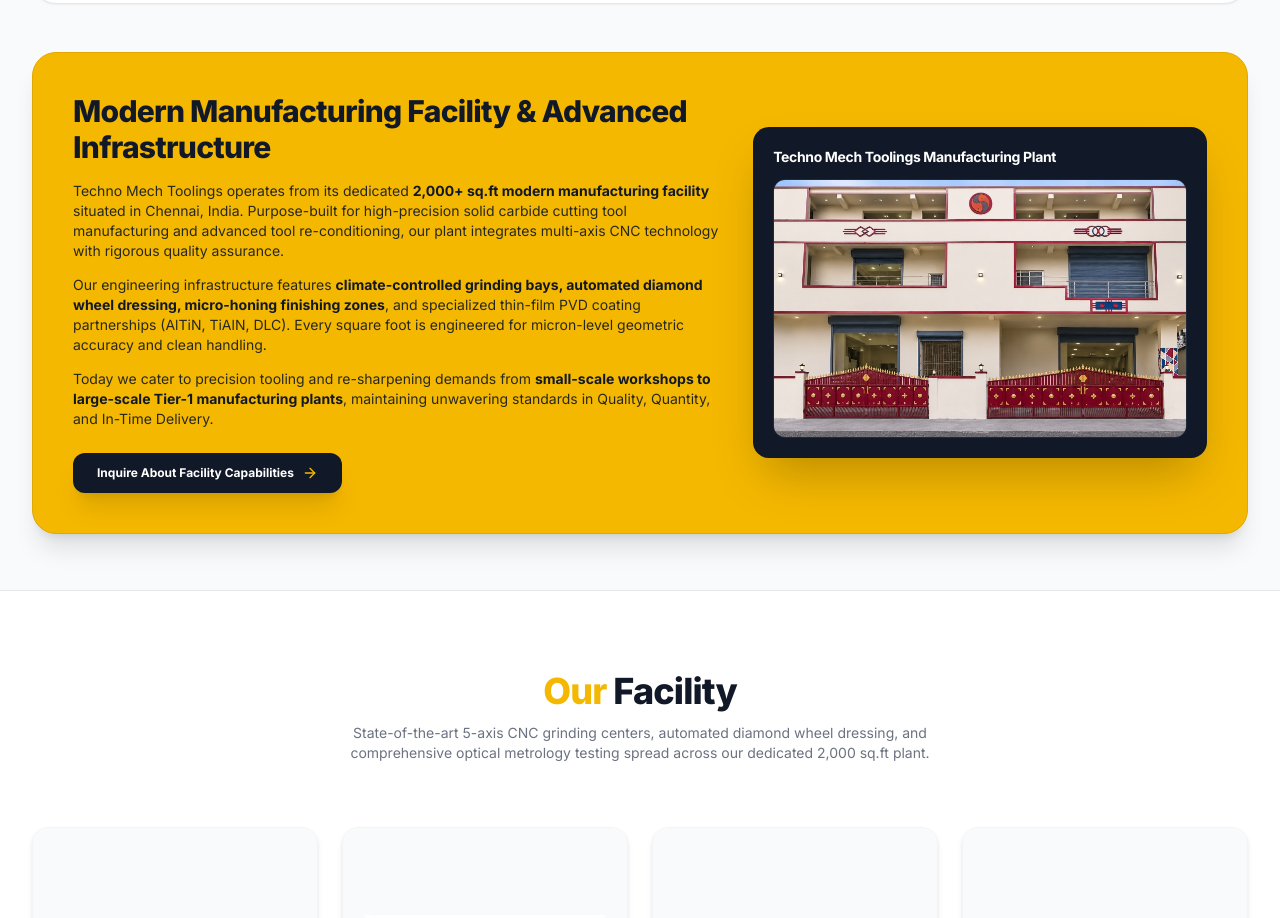
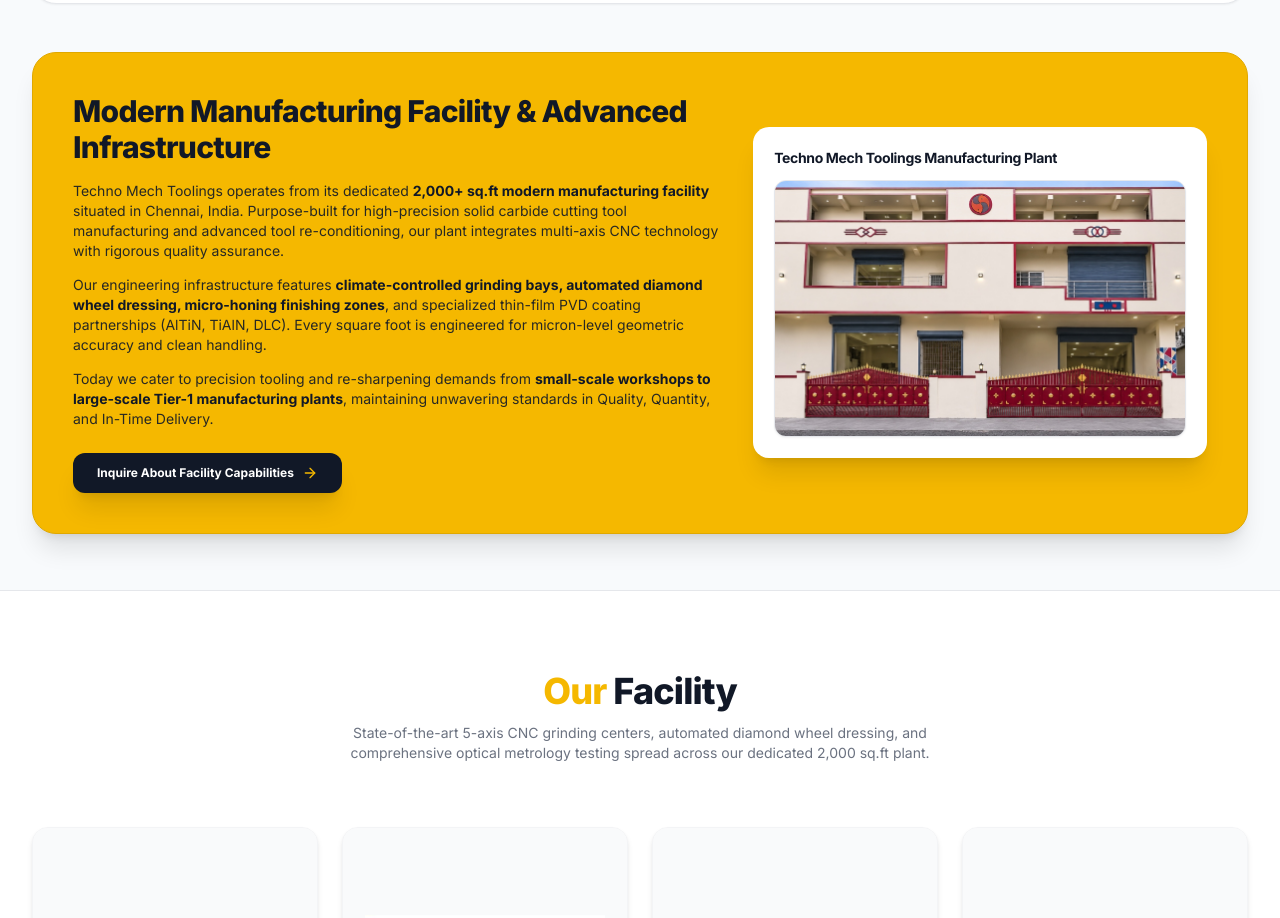
Before and after one commit to santhoshm21/techno-mill, a React (Vite) app: page /about in a window 1280 px wide. Shown: the part 1892-2810 px from the top of the page. Built offline with nearby package versions, Linux system fonts and the light colour scheme.

Commit message:
Sync About.jsx updates

```diff
--- a/src/pages/About.jsx
+++ b/src/pages/About.jsx
@@ -244,11 +244,11 @@ export default function About({ embedded = false }) {
 
               {/* Company Building Card */}
               <div className="lg:col-span-5">
-                <div className="bg-[#111827] rounded-2xl p-5 shadow-2xl text-white">
-                  <h4 className="text-sm font-bold text-white tracking-tight mb-3">
+                <div className="bg-white rounded-2xl p-5 shadow-xl text-[#111827] border border-white/80">
+                  <h4 className="text-sm font-bold text-[#111827] tracking-tight mb-3">
                     Techno Mech Toolings Manufacturing Plant
                   </h4>
-                  <div className="rounded-xl overflow-hidden aspect-[16/10] bg-gray-900 border border-gray-800">
+                  <div className="rounded-xl overflow-hidden aspect-[16/10] bg-gray-100 border border-gray-200 shadow-sm">
                     <img
                       src="/images/company/tmt-factory-building.jpg"
                       alt="Techno Mech Toolings Corporate & Manufacturing Plant, Chennai"
```
